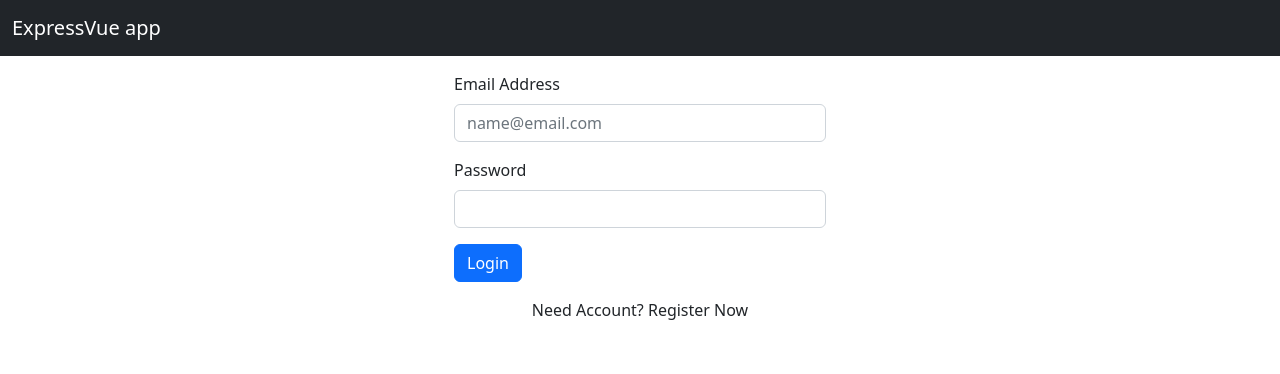
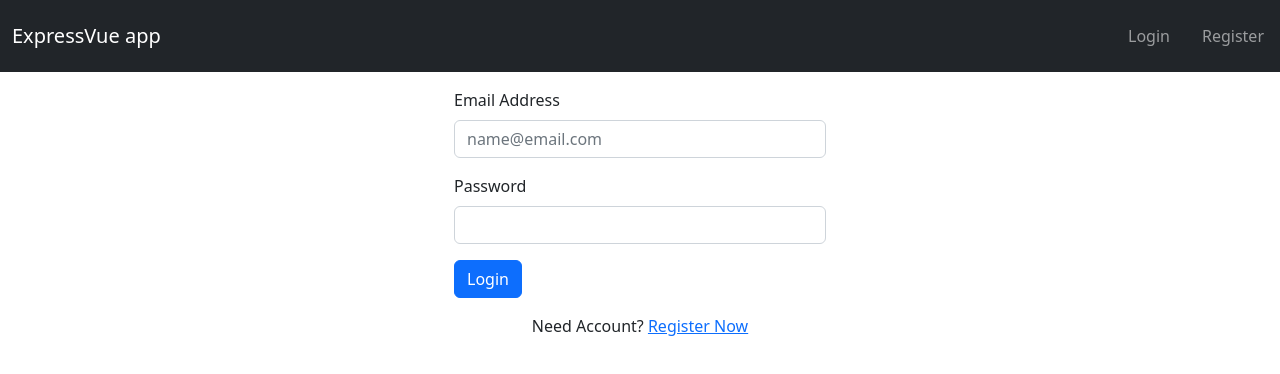
Before and after one commit to ismatfarjana/express-app-with-vue, a Vue app: page / in a window 1280 px wide. Shown: the top 374 px of the page. Built offline with nearby package versions, Linux system fonts and the light colour scheme.

Commit message:
maintain authentication state with vuex

```diff
--- a/src/App.vue
+++ b/src/App.vue
@@ -10,8 +10,16 @@
       </div>
 
       <div class="collapse navbar-collapse" id="navbarResponsive">
-        <ul class="navbar-nav ml-auto">
-
+        <ul
+          class="navbar-nav ml-auto"
+          v-if="!$store.getters.isAuthenticated"
+        >
+          <li class="nav-link">
+            <router-link to="/login" class="nav-link">Login</router-link>
+          </li>
+          <li class="nav-link">
+            <router-link to="/register" class="nav-link">Register</router-link>
+          </li>
         </ul>
       </div>
     </nav>
--- a/src/store/index.js
+++ b/src/store/index.js
@@ -4,6 +4,10 @@ export default createStore({
   state: {
   },
   getters: {
+    isAuthenticated(state) {
+      let token = localStorage.getItem('auth-token');
+      return token !== null;
+    }
   },
   mutations: {
   },
--- a/src/views/Login.vue
+++ b/src/views/Login.vue
@@ -12,7 +12,7 @@
       <button class="btn btn-primary" @click.prevent="onSubmit">Login</button>
     </div>
     <div class="text-center">
-      Need Account? Register Now
+      Need Account? <router-link to="/register">Register Now</router-link>
     </div>
   </div>
 </template>
--- a/src/views/Register.vue
+++ b/src/views/Register.vue
@@ -12,7 +12,7 @@
       <button class="btn btn-primary" @click.prevent="onSubmit">Register</button>
     </div>
     <div class="text-center">
-      Have an Account? Login Now
+      Have an Account? <router-link to="/login">Login Now</router-link>
     </div>
   </div>
 </template>
```
